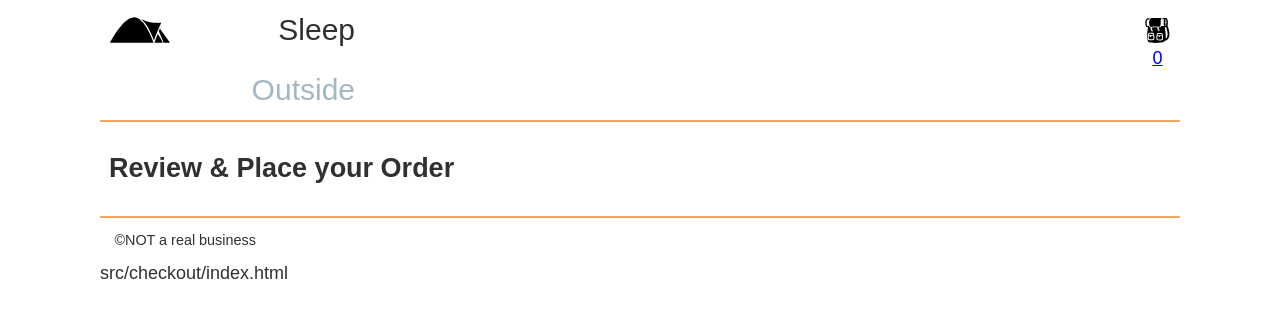
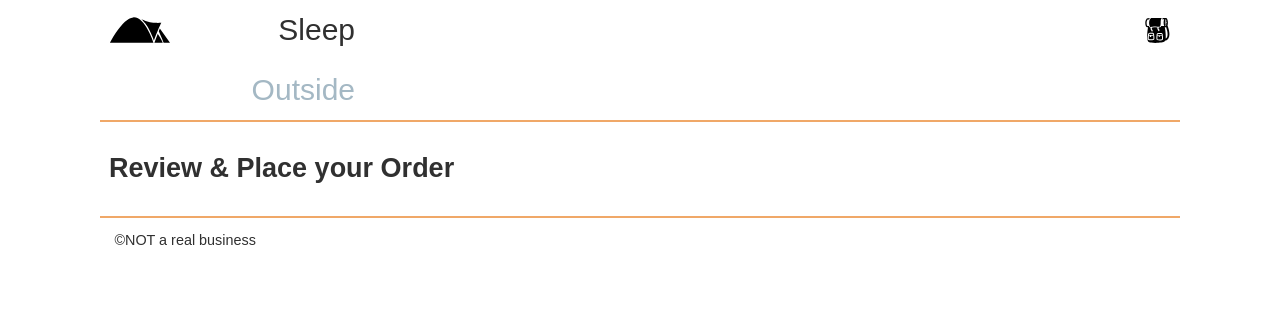
Before and after one commit to damiansucre/WDD330-Team-21, a website: page src/checkout/index.html in a window 1280 px wide. Drawn offline with Linux system fonts and the light colour scheme; files that its build step writes are made by us from their sources; files whose address does not match are found by name.

Commit message:
week2_update2

```diff
--- a/src/checkout/index.html
+++ b/src/checkout/index.html
@@ -23,6 +23,7 @@
       </div>
 
       <div class="cart">
+        <sup class="cart-num"></sup>
         <a href="cart/">
           <svg xmlns="http://www.w3.org/2000/svg" viewBox="0 0 100 100">
             <path
@@ -48,10 +49,10 @@
             <path
               d="M60.1 71.4v3.3h-5.2v-3.4c-1.7-0.3-3.3-0.7-4.6-1 -0.9 6.8-1.1 13.3-0.3 14.5 0.4 0.3 2.9 1.1 8 1.1h0c5 0 8.8-0.7 9.7-1.3 0.8-1.3 0.6-7.7-0.4-14.4C65.5 70.5 62.7 71.1 60.1 71.4z"
             />
+
+            <!-- <text x="0" y="115" fill="#000000" font-size="5px" font-weight="bold" font-family="'Helvetica Neue', Helvetica, Arial-Unicode, Arial, Sans-serif">Created by Natalia Woodroffe</text>
+            <text x="0" y="120" fill="#000000" font-size="5px" font-weight="bold" font-family="'Helvetica Neue', Helvetica, Arial-Unicode, Arial, Sans-serif">from the Noun Project</text> -->
           </svg>
-          <div class="cart-count-container">
-            <span id="cart-count">0</span>
-          </div>
         </a>
       </div>
     </header>
@@ -63,7 +64,5 @@
     </main>
 
     <footer>&copy;NOT a real business</footer>
-    <script type="module" src="../js/GetCartCount.mjs"></script>
   </body>
 </html>
-src/checkout/index.html
```
